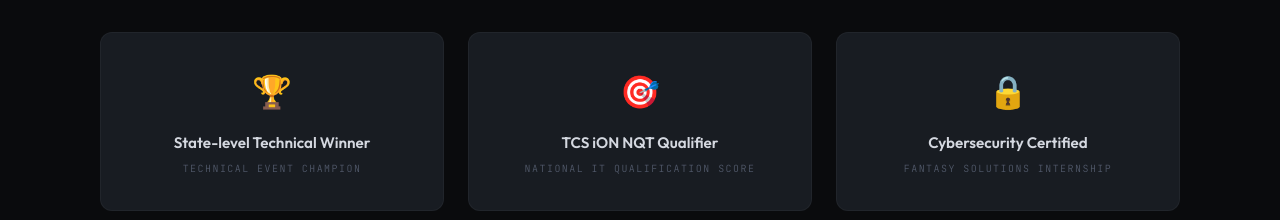
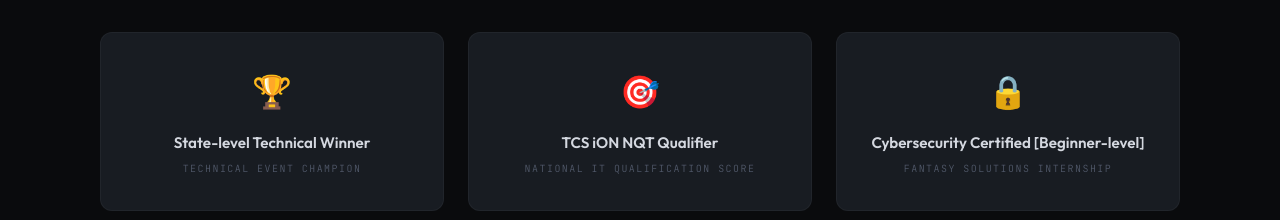
Before and after one commit to Prajithtester/portfolio, a plain HTML site: page index.html in a window 1280 px wide. Shown: the part 6000-6220 px from the top of the page. Drawn offline with nearby package versions, Linux system fonts and the light colour scheme.

Commit message:
Update Cybersecurity Certified title to include level

```diff
--- a/index.html
+++ b/index.html
@@ -655,7 +655,7 @@
     <div class="ach-grid">
       <div class="ach-card"><div class="ach-ico">&#127942;</div><div class="ach-title">State-level Technical Winner</div><div class="ach-sub">Technical Event Champion</div></div>
       <div class="ach-card"><div class="ach-ico">&#127919;</div><div class="ach-title">TCS iON NQT Qualifier</div><div class="ach-sub">National IT Qualification Score</div></div>
-      <div class="ach-card"><div class="ach-ico">&#128274;</div><div class="ach-title">Cybersecurity Certified</div><div class="ach-sub">Fantasy Solutions Internship</div></div>
+      <div class="ach-card"><div class="ach-ico">&#128274;</div><div class="ach-title">Cybersecurity Certified [Beginner-level]</div><div class="ach-sub">Fantasy Solutions Internship</div></div>
     </div>
   </div>
 </section>
```
